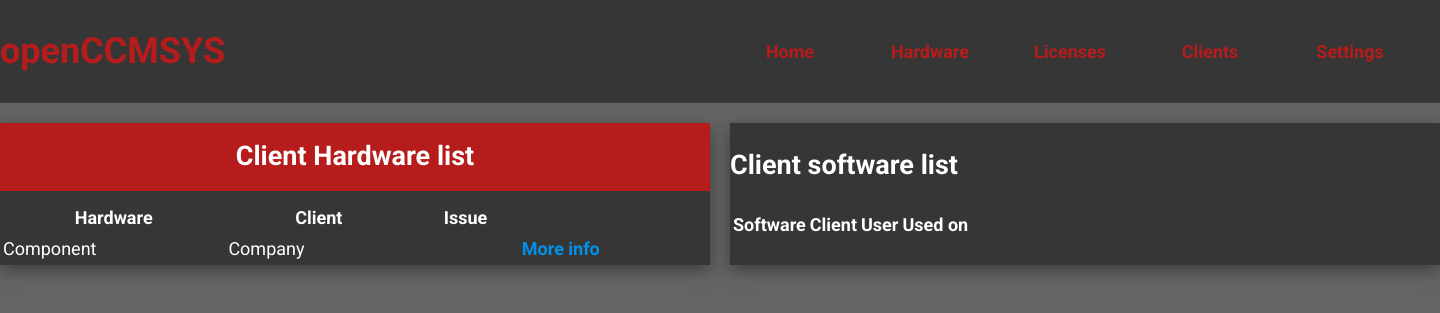
After one commit to xeofd/opencmsys, a PHP site: page /new/index.html in a window 1440 px wide. The commit adds this page. Shown: the top 313 px of the page. Run offline with PHP 8.4, Linux system fonts and the light colour scheme; lists and menus that the app fills with data are empty.

Commit message:
20-05-20, 22:17 - First commit of v2.0

```diff
--- a/app/public/hardware/add.php
+++ b/app/public/hardware/add.php
@@ -4,13 +4,12 @@
 
 #Pull in dependants
 require('../../private/required.php');
-require('../../private/link_generator.php');
 
 #Open a database connection
 open_write_connection();
 
 #Generate the link for the assosiated page
-create_link();
+generate_link();
 
 #Create the prepared statement and bind the parameters to it
 $statement = $dbt->prepare("INSERT INTO client_hardware (client_hardware_make,client_hardware_model,client_hardware_user,client_hardware_issue,client_hardware_initial_contact,client_hardware_recent_contact,client_hardware_collection_date,client_hardware_is_active,client_hardware_link,client_id)
--- /dev/null
+++ b/app/public/new/core.css
@@ -0,0 +1,87 @@
+/*
+
+Core CSS for openCCMSYS, so long as this file is loaded in the site will look okay.
+Pair this with UI.css for improved looks.
+
+https://www.benfd.uk/projects/openccmsys
+
+*/
+
+/* Set root variables */
+:root{
+    /* Colour variables */
+    --primary-special-color: rgb(183, 28, 28);
+    --secondary-special-color: rgb(229, 57, 53);
+    --primary-background-color: rgb(100, 100, 100);
+    --secondary-background-color: rgb(54, 54, 54);
+    --box-shadow: rgb(61, 61, 61);
+    --primary-text-color: rgb(255, 255, 255);
+    --secondary-text-color: rgb(36, 36, 36);
+    --primary-link-color: rgb(0, 145, 234);
+    --secondary-link-color: rgb(64, 196, 255);
+    /* Fonts */
+    --primary-font-family: 'Roboto', sans-serif;
+}
+
+/* Core styling */
+
+body{
+    margin: 0;
+    padding: 0;
+    font-family: var(--primary-font-family);
+    line-height: 1.5;
+    font-size: 18px;
+    color: var(--primary-text-color);
+    background: var(--primary-background-color);
+}
+::selection{
+    background: var(--primary-link-color);
+    color: var(--primary-text-color);
+}
+a{
+    color: var(--primary-link-color);
+    font-weight: bold;
+    text-decoration: none;
+    border-bottom: 3px solid transparent;
+}
+a:hover{
+    color: var(--secondary-link-color);
+    border-bottom: 3px solid var(--secondary-link-color);
+}
+
+/* Containers */
+
+.ocms-container{
+    margin: 0 auto;
+    padding: 0;
+}
+.ocms-container--flex{
+    display: flex;
+}
+
+/* Container sizes */
+
+.ocms-container--large{
+    width: 1440px;
+}
+.ocms-container--regular{
+    width: 1024px;
+}
+.ocms-container--small{
+    width: 770px;
+}
+
+/* Cells */
+
+.ocms-cell--75pc{
+    width: 75%;
+}
+.ocms-cell--50pc{
+    width: 50%;
+}
+.ocms-cell--25pc{
+    width: 25%;
+}
+.ocms-cell-breaker{
+    margin: 0 20px 0 0;
+}
--- /dev/null
+++ b/app/public/new/index.html
@@ -0,0 +1,133 @@
+<!DOCTYPE html>
+<html>
+
+    <head>
+
+        <!-- Meta tags -->
+        <title>openCCMSYS</title>
+        <meta lang="en/gb" />
+        <meta name="viewport" content="width=device-width, initial-scale=1.0">
+        <!-- Links -->
+        <link href="https://fonts.googleapis.com/css2?family=Roboto:wght@400;700&display=swap" rel="stylesheet" />
+        <link href="ui.css" rel="stylesheet" type="text/css" />
+        <link href="core.css" rel="stylesheet" type="text/css" />
+
+    </head>
+
+    <body>
+
+        <!-- Begin page content-->
+
+        <header id="header_outer">
+
+            <div class="ocms-container ocms-container--large ocms-container--flex" id="header_inner">
+
+                <div class="ocms-cell--50pc">
+
+                    <h1 class="ocms-logo">openCCMSYS</h1>
+
+                </div>
+
+                <div class="ocms-cell--50pc">
+
+                    <!-- Site navigation -->
+
+                    <nav class="ocms-container--flex">
+
+                        <a href="/" class="ocms-nav--link"><div class="ocms-nav--block">
+                            <p>Home</p>
+                        </div></a>
+
+                        <a href="/hardware" class="ocms-nav--link"><div class="ocms-nav--block">
+                            <p>Hardware</p>
+                        </div></a>
+
+                        <a href="/licenses" class="ocms-nav--link"><div class="ocms-nav--block">
+                            <p>Licenses</p>
+                        </div></a>
+
+                        <a href="/clients" class="ocms-nav--link"><div class="ocms-nav--block">
+                            <p>Clients</p>
+                        </div></a>
+
+                        <a href="/settings" class="ocms-nav--link"><div class="ocms-nav--block">
+                            <p>Settings</p>
+                        </div></a>
+
+                    </nav>
+
+                </div>
+
+            </div>
+
+        </header>
+
+        <!-- Begin body content -->
+
+        <main class="ocms-container ocms-container--large" id="main_outer">
+
+            <div class="ocms-container--flex" id="main_inner">
+
+                <div class="ocms-content--block ocms-cell-breaker ocms-cell--50pc">
+
+                    <div class="ocms-content--title">
+
+                        <h2>Client Hardware list</h2>
+
+                    </div>
+
+                    <div>
+
+                        <table class="ocms-content--table">
+                            <thead>
+                                <tr>
+                                    <th class="stack-table--data-head">Hardware</th>
+                                    <th class="stack-table--data-head">Client</th>
+                                    <th class="stack-table--data-head">Issue</th>
+                                </tr>
+                            </thead>
+                            <tbody>
+                                <tr class="stack-table--data-row">
+                                    <td class="stack-table--data" name="component_list_hardware">Component</td>
+                                    <td class="stack-table--data" name="component_list_client">Company</td>
+                                    <td class="stack-table--data" id="stack-table--hardware-issue" name="component_list_issue"></td>
+                                    <td class="stack-table--data" name="component_list_link"><a href="hardware/hardware.php?i=['client_hardware_link']." class="stack-table--link">More info</a></td></tr>
+                            </tbody>
+                        </table>
+
+                    </div>
+
+                </div>
+
+                <div class="ocms-content--block ocms-cell--50pc">
+
+                    <div class="stack-cell--title">
+
+                        <h2>Client software list</h2>
+
+                    </div>
+
+                    <div class="stack-cell--content-table">
+
+                        <table class="stack-table">
+                            <thead>
+                                <tr>
+                                    <th class="stack-table--data-head">Software</th>
+                                    <th class="stack-table--data-head">Client</th>
+                                    <th class="stack-table--data-head">User</th>
+                                    <th class="stack-table--data-head">Used on</th>
+                                </tr>
+                            </thead>
+                            <tbody>
+                            </tbody>
+                        </table>
+
+                    </div>
+
+                </div>
+
+            </div>
+
+        </main>
+
+</html>
--- /dev/null
+++ b/app/public/new/ui.css
@@ -0,0 +1,40 @@
+/* Header */
+
+header{
+    margin: 0 0 20px 0;
+    background: var(--secondary-background-color);
+    color: var(--primary-special-color);
+}
+
+/* Navigation */
+
+.ocms-nav--link{
+    color: var(--primary-special-color);
+}
+.ocms-nav--link:hover{
+    color: var(--secondary-special-color);
+    border-bottom: 3px solid var(--secondary-special-color);
+}
+.ocms-nav--block{
+    padding: 20px;
+    width: 100px;
+    height: 60px;
+    text-align: center;
+}
+
+/* Content */
+
+.ocms-content--block{
+    background: var(--secondary-background-color);
+    box-shadow: 0px 5px 15px var(--box-shadow);
+}
+.ocms-content--title{
+    margin: 0 0 10px 0;
+    padding: 5px;
+    text-align: center;
+    line-height: 0.5;
+    background: var(--primary-special-color);
+}
+.ocms-content--table{
+    width: 100%;
+}
```
Also changed, not shown: app/private/link_generator.php (deleted, +0 -14 lines), app/private/required.php (+18 -3 lines), documentation/SQL.md (added, +85 -0 lines), documentation/SQLformat.md (deleted, +0 -85 lines).
